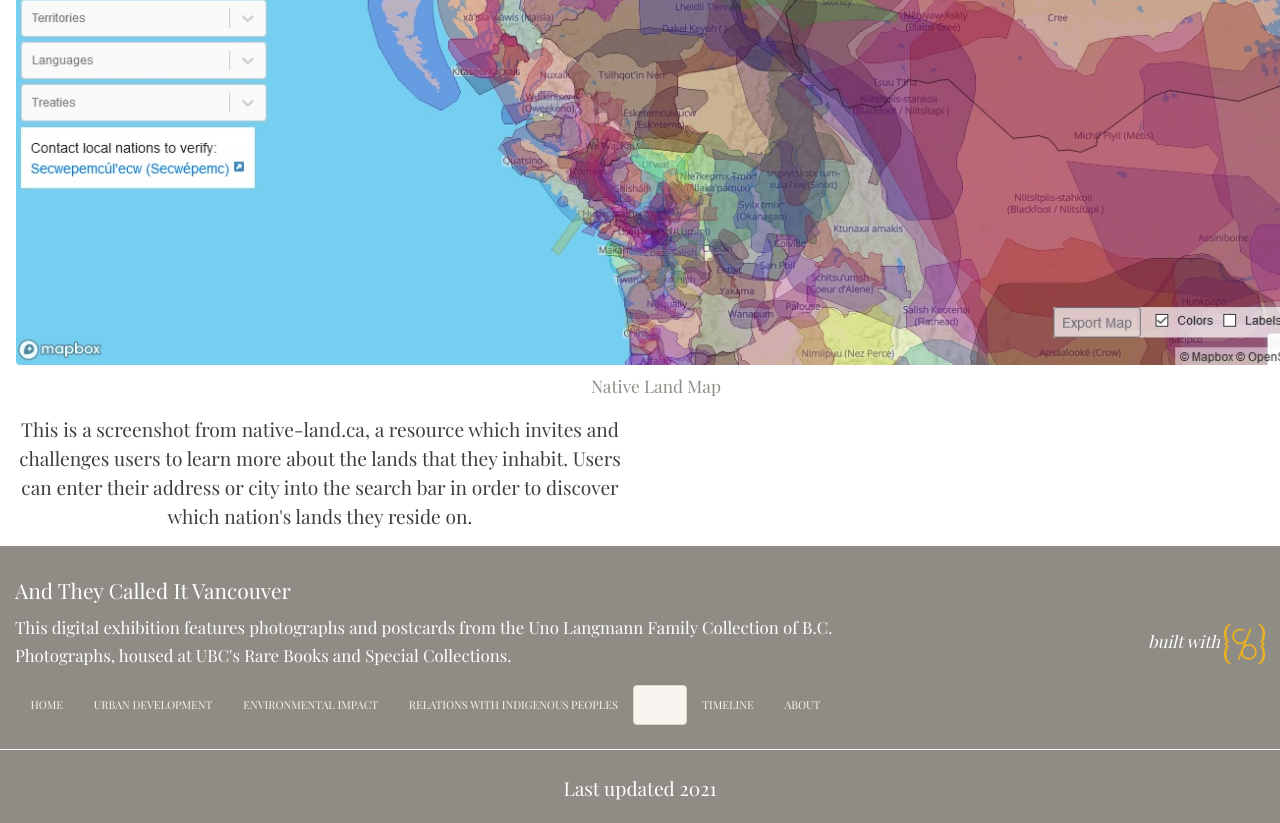
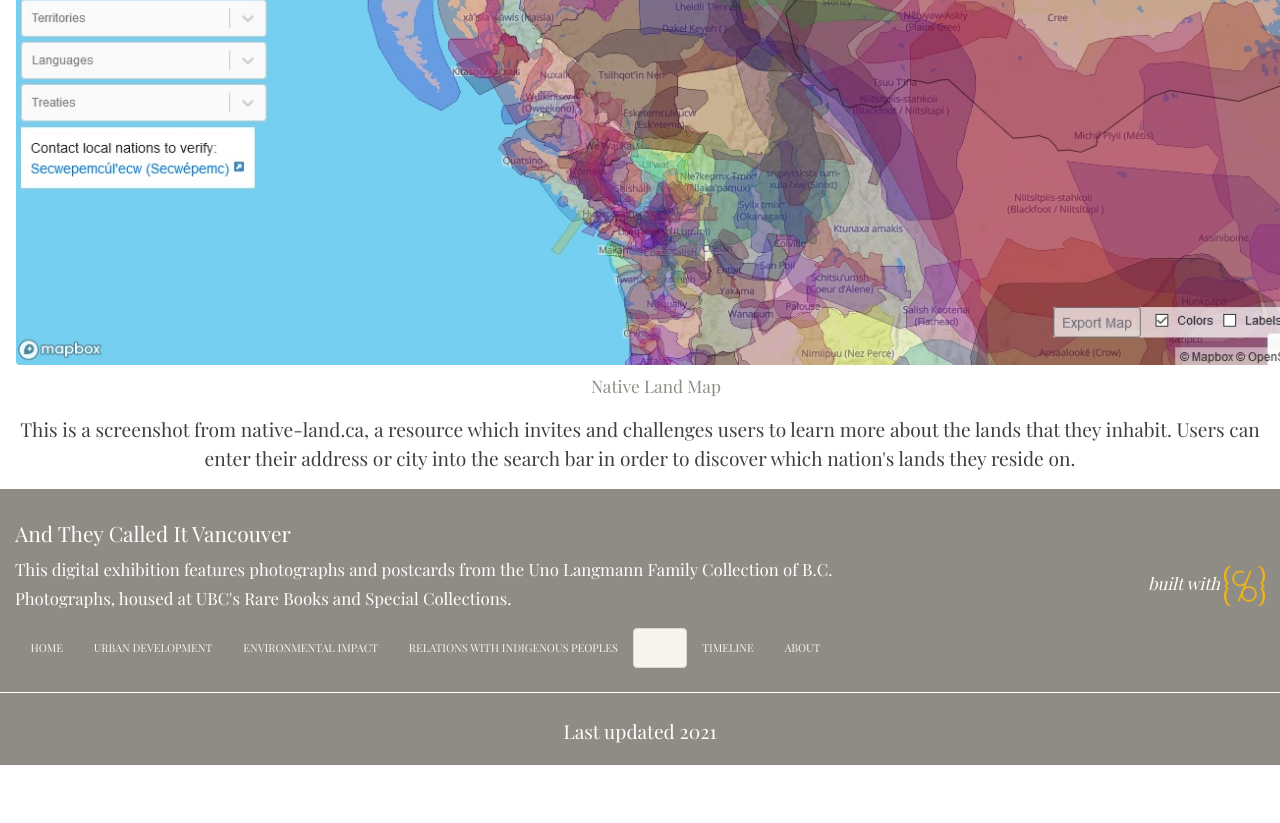
Before and after one commit to ashlynnprasad/langmann-2021, a Jekyll site: the page built from pages/map.md, in a window 1280 px wide. Shown: the part 1103-1926 px from the top of the page. Built offline with Jekyll 4.4.1, drawn with Linux system fonts in a browser that asks for light colours; nearby versions of some CDN libraries; after the commit the page ends 1868 px from its top, so only the background shows below that.

Commit message:
tried to center text

```diff
--- a/_layouts/map.html
+++ b/_layouts/map.html
@@ -6,12 +6,4 @@ layout: default
 <br><br>
 {% include feature/item-figure.html objectid="langmann037" width="100" %}
 
- <div class="col-md-3">
-
-  </div>
-  <div class="col-md-6">
-   <p style="text-align:center;">This is a screenshot from native-land.ca, a resource which invites and challenges users to learn more about the lands that they inhabit. Users can enter their address or city into the search bar in order to discover which nation's lands they reside on.</p>
-  </div>
-  <div class="col-md-3">
-
-  </div>
+<p style="text-align:center;">This is a screenshot from native-land.ca, a resource which invites and challenges users to learn more about the lands that they inhabit. Users can enter their address or city into the search bar in order to discover which nation's lands they reside on.</p>
```
